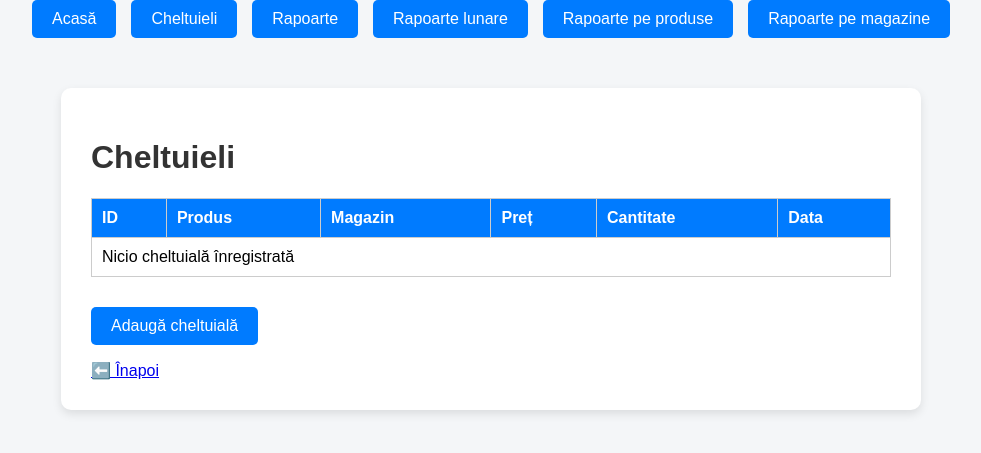
After one commit to orlandor88/expenses_project, a Flask app: page /cheltuieli in a window 1280 px wide. The commit adds this page. Shown: the top 453 px of the page, without its empty margins (149-1130 px from the left). Run offline with Flask 3, Linux system fonts and the light colour scheme; data that the repository does not hold is empty.

Commit message:
Move expenses to separate page (/cheltuieli): add template + route, update redirects and navbars

```diff
--- a/app_web.py
+++ b/app_web.py
@@ -108,8 +108,7 @@ def query_db(db_name, query, params=()):
 def index():
     products = get_products()
     stores = get_stores()
-    expenses = get_expenses()
-    return render_template('index.html', products=products, stores=stores, expenses=expenses)
+    return render_template('index.html', products=products, stores=stores)
 
 @app.route('/add_product', methods=['POST'])
 def add_product_route():
@@ -173,7 +172,15 @@ def add_expense_route():
     quantity = float(request.form['quantity'])
     date_value = request.form['date']
     add_expense(product_id, store_id, price, quantity, date_value)
-    return redirect('/')
+    # After adding an expense show the expenses page
+    return redirect('/cheltuieli')
+
+
+@app.route('/cheltuieli')
+def cheltuieli():
+    """Page that lists all expenses."""
+    expenses = get_expenses()
+    return render_template('cheltuieli.html', expenses=expenses)
 
 # === Funcții auxiliare pentru rapoarte ===
 def get_date_filter_clause(start_date=None, end_date=None):
--- /dev/null
+++ b/templates/cheltuieli.html
@@ -0,0 +1,53 @@
+<!DOCTYPE html>
+<html lang="ro">
+<head>
+    <meta charset="UTF-8">
+    <title>Cheltuieli</title>
+    <link rel="stylesheet" href="{{ url_for('static', filename='style.css') }}">
+</head>
+<body>
+    <div class="navbar">
+        <a href="/">Acasă</a>
+        <a href="/cheltuieli">Cheltuieli</a>
+        <a href="/reports">Rapoarte</a>
+        <a href="/reports/monthly">Rapoarte lunare</a>
+        <a href="/reports/products">Rapoarte pe produse</a>
+        <a href="/reports/stores">Rapoarte pe magazine</a>
+    </div>
+    <div class="container">
+        <h1>Cheltuieli</h1>
+
+        <section class="section">
+            <table>
+                <thead>
+                    <tr>
+                        <th>ID</th>
+                        <th>Produs</th>
+                        <th>Magazin</th>
+                        <th>Preț</th>
+                        <th>Cantitate</th>
+                        <th>Data</th>
+                    </tr>
+                </thead>
+                <tbody>
+                    {% for e in expenses %}
+                        <tr>
+                            <td>{{ e[0] }}</td>
+                            <td>{{ e[1] }}</td>
+                            <td>{{ e[2] }}</td>
+                            <td>{{ e[3] }}</td>
+                            <td>{{ e[4] }}</td>
+                            <td>{{ e[5] }}</td>
+                        </tr>
+                    {% else %}
+                        <tr><td colspan="6">Nicio cheltuială înregistrată</td></tr>
+                    {% endfor %}
+                </tbody>
+            </table>
+        </section>
+
+        <p><a href="/record_expense" class="btn">Adaugă cheltuială</a></p>
+        <a href="/">⬅️ Înapoi</a>
+    </div>
+</body>
+</html>
--- a/templates/record_expense.html
+++ b/templates/record_expense.html
@@ -8,6 +8,7 @@
 <body>
     <div class="navbar">
         <a href="/">Acasă</a>
+        <a href="/cheltuieli">Cheltuieli</a>
         <a href="/reports">Rapoarte</a>
         <a href="/reports/monthly">Rapoarte lunare</a>
         <a href="/reports/products">Rapoarte pe produse</a>
```
Also changed, not shown: templates/index.html (+5 -27 lines).
